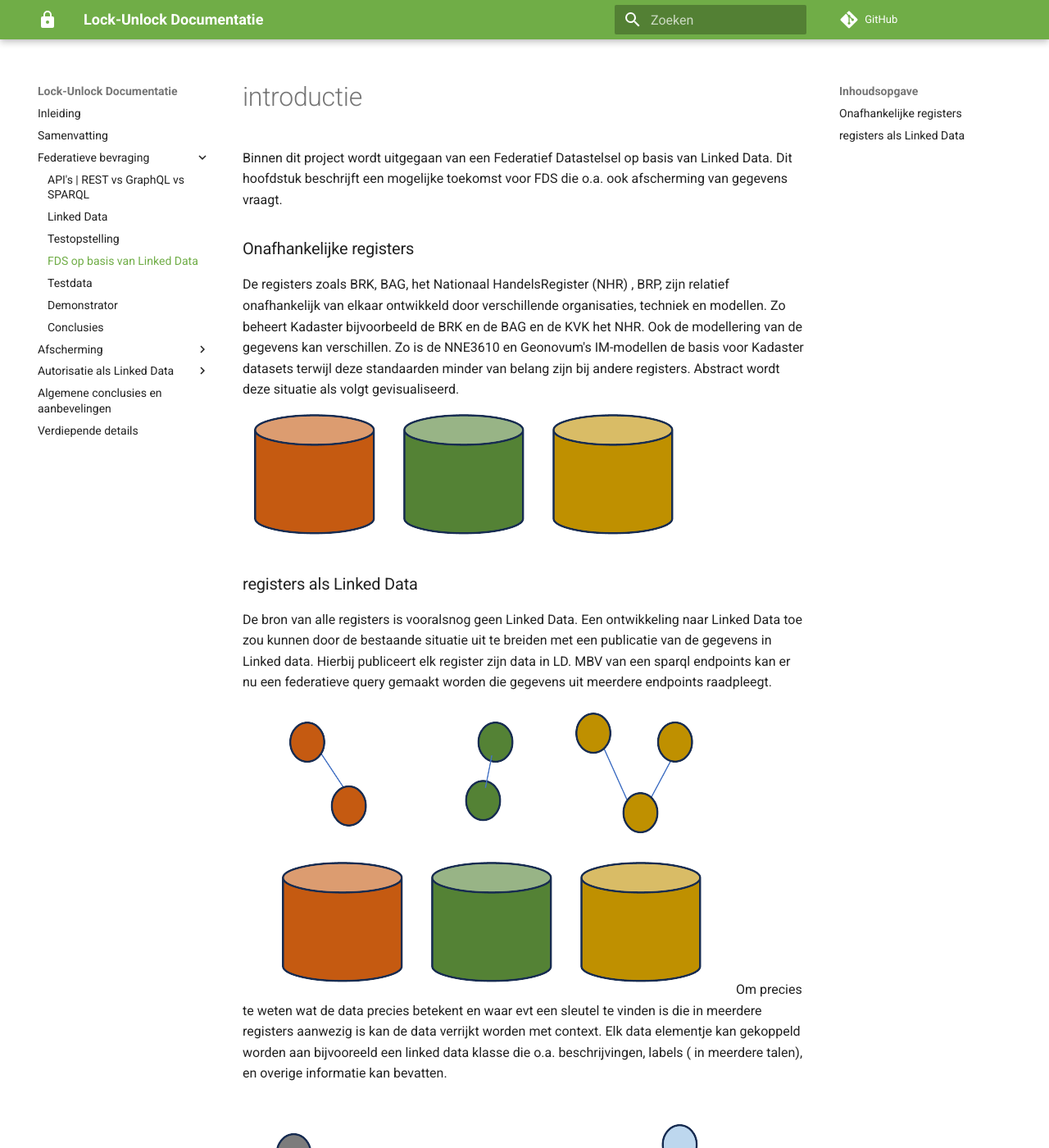
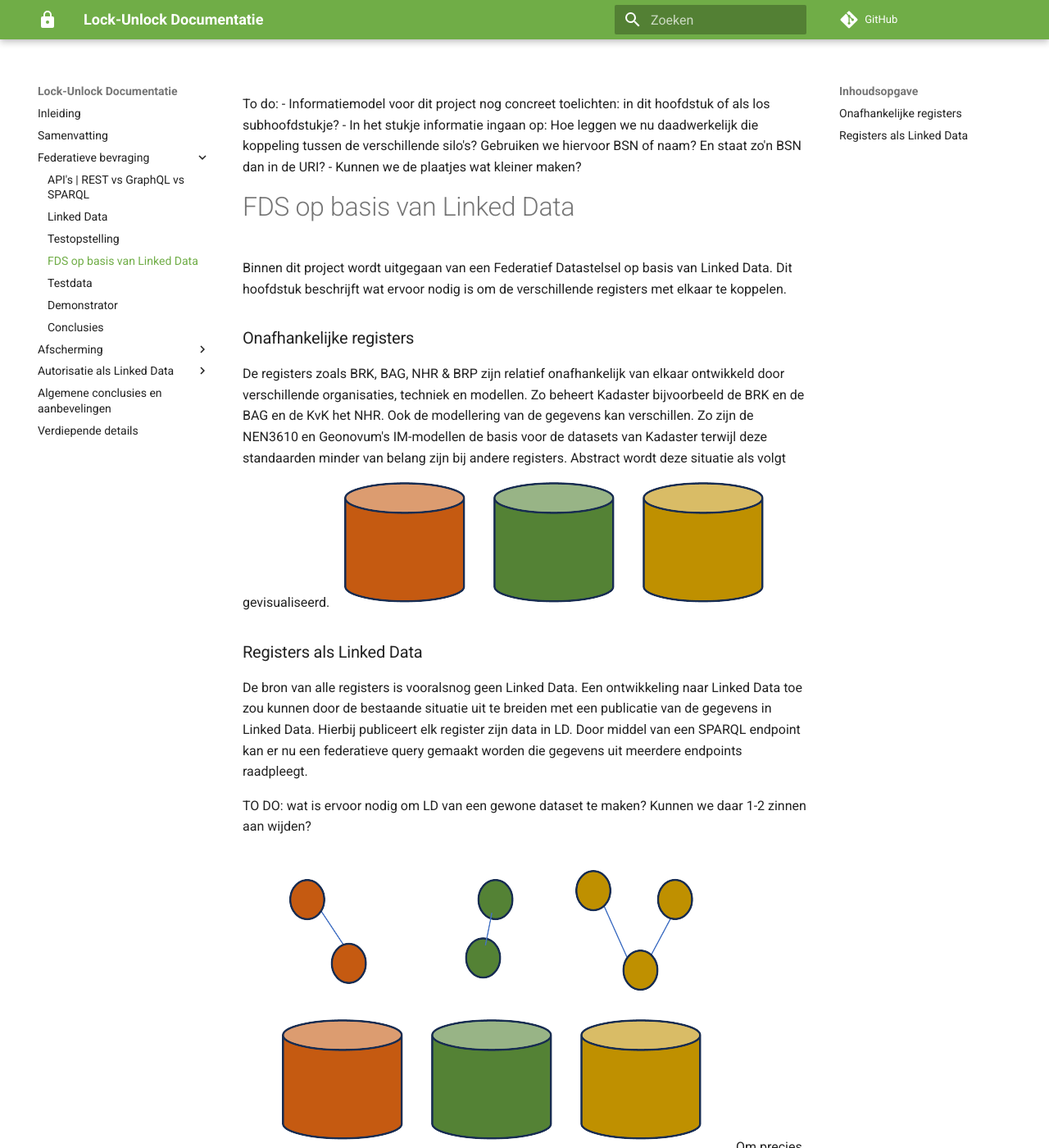
Before and after one commit to kadaster-labs/lock-unlock-docs, an MkDocs documentation site: the page built from docs/federatieve-bevraging/informatiemodel.md, in a window 1280 px wide and 1400 px high. Shown: the whole window at 82% size. Built offline with MkDocs 1.6.1 and Material for MkDocs 9.7.7, drawn with Linux system fonts in a browser that asks for light colours; comment, search, counter and statistics services are not loaded; some of the changed text lies outside the part shown.

Commit message:
Review informatiemodel

```diff
--- a/docs/federatieve-bevraging/informatiemodel.md
+++ b/docs/federatieve-bevraging/informatiemodel.md
@@ -1,30 +1,41 @@
 ---
 title: FDS op basis van Linked Data
 ---
+To do:
+- Informatiemodel voor dit project nog concreet toelichten: in dit hoofdstuk of als los subhoofdstukje?
+- In het stukje informatie ingaan op: Hoe leggen we nu daadwerkelijk die koppeling tussen de verschillende silo's? Gebruiken we hiervoor BSN of naam? En staat zo'n BSN dan in de URI?
+- Kunnen we de plaatjes wat kleiner maken?
 
-#introductie
-Binnen dit project wordt uitgegaan van een Federatief Datastelsel op basis van Linked Data. Dit hoofdstuk beschrijft een mogelijke toekomst voor FDS die o.a. ook afscherming van gegevens vraagt.
+# FDS op basis van Linked Data
+Binnen dit project wordt uitgegaan van een Federatief Datastelsel op basis van Linked Data. Dit hoofdstuk beschrijft wat ervoor nodig is om de verschillende registers met elkaar te koppelen.
 
 ### Onafhankelijke registers
-De registers zoals BRK, BAG, het Nationaal HandelsRegister (NHR) , BRP, zijn relatief onafhankelijk van elkaar ontwikkeld door verschillende organisaties, techniek en modellen. Zo beheert Kadaster bijvoorbeeld de BRK en de BAG en de KVK het NHR. Ook de modellering van de gegevens kan verschillen. Zo is de NNE3610 en Geonovum's IM-modellen de basis voor Kadaster datasets terwijl deze standaarden minder van belang zijn bij andere registers. Abstract wordt deze situatie als volgt gevisualiseerd.
+De registers zoals BRK, BAG, NHR & BRP zijn relatief onafhankelijk van elkaar ontwikkeld door verschillende organisaties, techniek en modellen. Zo beheert Kadaster bijvoorbeeld de BRK en de BAG en de KvK het NHR. Ook de modellering van de gegevens kan verschillen. Zo zijn de NEN3610 en Geonovum's IM-modellen de basis voor de datasets van Kadaster terwijl deze standaarden minder van belang zijn bij andere registers. Abstract wordt deze situatie als volgt gevisualiseerd.
 ![registers als databases](images/registersLD1.png)
 
-### registers als Linked Data
-De bron van alle registers is vooralsnog geen Linked Data. Een ontwikkeling naar Linked Data toe zou kunnen door de bestaande situatie uit te breiden met een publicatie van de gegevens in Linked data. Hierbij publiceert elk register zijn data in LD. MBV van een sparql endpoints kan er nu een federatieve query gemaakt worden die gegevens uit meerdere endpoints raadpleegt.
+### Registers als Linked Data
+De bron van alle registers is vooralsnog geen Linked Data. Een ontwikkeling naar Linked Data toe zou kunnen door de bestaande situatie uit te breiden met een publicatie van de gegevens in Linked Data. Hierbij publiceert elk register zijn data in LD. Door middel van een SPARQL endpoint kan er nu een federatieve query gemaakt worden die gegevens uit meerdere endpoints raadpleegt.
+
+TO DO: wat is ervoor nodig om LD van een gewone dataset te maken? Kunnen we daar 1-2 zinnen aan wijden?
+
 ![linked data vanuit de registers](images/registersLD2.png)
-Om precies te weten wat de data precies betekent en waar evt een sleutel te vinden is die in meerdere registers aanwezig is kan de data verrijkt worden met context. Elk data elementje kan gekoppeld worden aan bijvooreeld een linked data klasse die o.a. beschrijvingen, labels ( in meerdere talen), en overige informatie kan bevatten.
+Om precies te weten wat de data  betekent en waar evt een sleutel te vinden is die in meerdere registers aanwezig is kan de data verrijkt worden met context. Elk data elementje kan gekoppeld worden aan bijvooreeld een linked data klasse die o.a. beschrijvingen, labels ( in meerdere talen), en overige informatie kan bevatten.
 ![linked data in context](images/registersLD3.png)
-In deze situatie is het mogelijk voor gebruikers om de data (makkelijker) te begrijpen door de aanwezigheid van de context maar ook de data makkelijker bevraagbaar te maken. Je kunt immers de context gebruiken. De relatie met andere registers is nog niet optimaal in deze situatie. Idealiter zorg je voor formele koppel elementen die de registers adopteren. Oftewel een zogenaamde upperontologie of wellicht in FDS termen een LD versie van een ['informatiekundige kern'](https://realisatieibds.pleio.nl/groups/view/0056c9ef-5c2e-44f9-a998-e735f1e9ccaa/federatief-datastelsel/wiki/view/d0d90aeb-c896-4925-9948-35c6615ee873/notitie-informatiekundige-kern)  die de koppelvlakken definieert en benodigde afspraken maakt met de registers opdat de registers op deze kern kunnen bouwen.
+Door deze extra context is de data beter te begrijpen en makkelijker te bevragen door de gebruikers.De relatie met andere registers is nog niet optimaal in deze situatie. Idealiter zorg je voor formele koppelelementen die de registers adopteren. Oftewel een zogenaamde upperontologie of wellicht in FDS termen een LD versie van een ['informatiekundige kern'](https://realisatieibds.pleio.nl/groups/view/0056c9ef-5c2e-44f9-a998-e735f1e9ccaa/federatief-datastelsel/wiki/view/d0d90aeb-c896-4925-9948-35c6615ee873/notitie-informatiekundige-kern). Deze upperontologie of informatiekundige kern definieert de koppelvlakken en maakt de benodigde afspraken met de registers zodat de registers en gebruikers op deze kern kunnen bouwen.
+
+TO DO: kunnen we een voorbeeld geven van afspraken?
 
 ![linked data in context](images/registersLD4.png)
 
-De registers moeten deze upperontologie en de bijbehorende afspraken adopteren dat o.a. leidt tot relaties tussen deze kern en de register data context. Zo zal bijvoorbeeld BAG-ID uit de upperontologie zowel door de KVK NHR als door de BAG van Kadaster gebruikt worden. Daarmee is af te leiden dat deze data conceptueel dezelfde informatie is.
+De registers moeten deze upperontologie en de bijbehorende afspraken adopteren. Zo zal bijvoorbeeld de BAG-ID uit de upperontologie zowel door de KVK NHR als door de BAG van Kadaster gebruikt moeten worden. Daarmee is af te leiden dat deze data conceptueel dezelfde informatie is.
 
 ![linked data in context](images/registersLD5.png)
 
 
 Hiermee wordt het makkelijker om data uit 1 register te combineren met data uit een ander register. Hoewel deze mogelijkheid er is door het uitvogelen van relaties tussen sleutelvelden uit de upperontologie zou je natuurlijk ook extra relaties kunnen afleiden en deze 'materialiseren'. Oftewel extra relaties kunnen (evt virtueel) toegevoegd worden op basis van context waarmee er dus directe relaties ontstaan tussen de registers.
 
+TO DO: kunnen we hier een voorbeeld van geven? Dit is voor mij nu niet helemaal duidelijk en ook niet wat dan precies het verschil is met de upperontologie.
+
 ![linked data in context](images/registersLD6.png)
 
-De aanwezigheid van directe relaties tussen de registers wordt het nog makkelijker om federatieve bevragingen te doen. Integrale bevragingen zijn hierbij mogelijk maar ook bevragingen mbt consistentie zijn hierbij zeer makkelijk. Denk bijvoorbeeld aan de vraag welke BAG-Panden zijn onbekend bij Kadaster vanuit de NHR, Of vanuit de BRK, welke BRP personen zijn (on)bekend bij de BRP. Het schrijven van een dergelijke querie is zeer eenvoudig. De uitvoering ervan zal natuurlijk qua performance wel het nodige vereisen.
+De aanwezigheid van directe relaties tussen de registers maakt het nog makkelijker om federatieve bevragingen te doen. Integrale bevragingen zijn hierbij mogelijk maar ook bevragingen mbt consistentie zijn hierbij zeer makkelijk. Denk bijvoorbeeld aan de vraag welke BAG-Panden zijn onbekend bij Kadaster vanuit de NHR, Of vanuit de BRK, welke BRP personen zijn (on)bekend bij de BRP. Het schrijven van een dergelijke query is zeer eenvoudig. De uitvoering ervan zal natuurlijk qua performance wel het nodige vereisen.
```
Also changed, not shown: docs/federatieve-bevraging/conclusies.md (+1 -1 lines).
